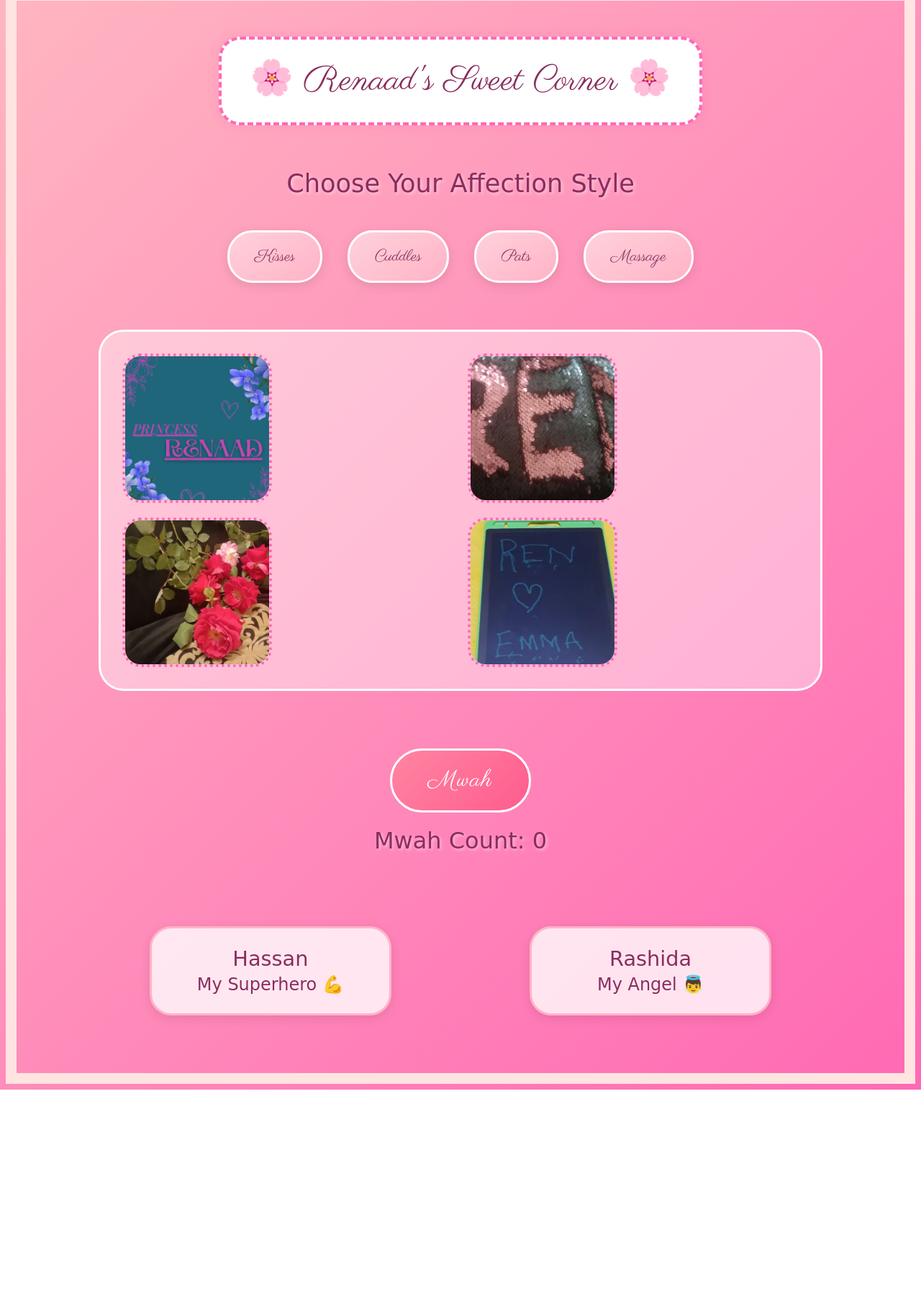
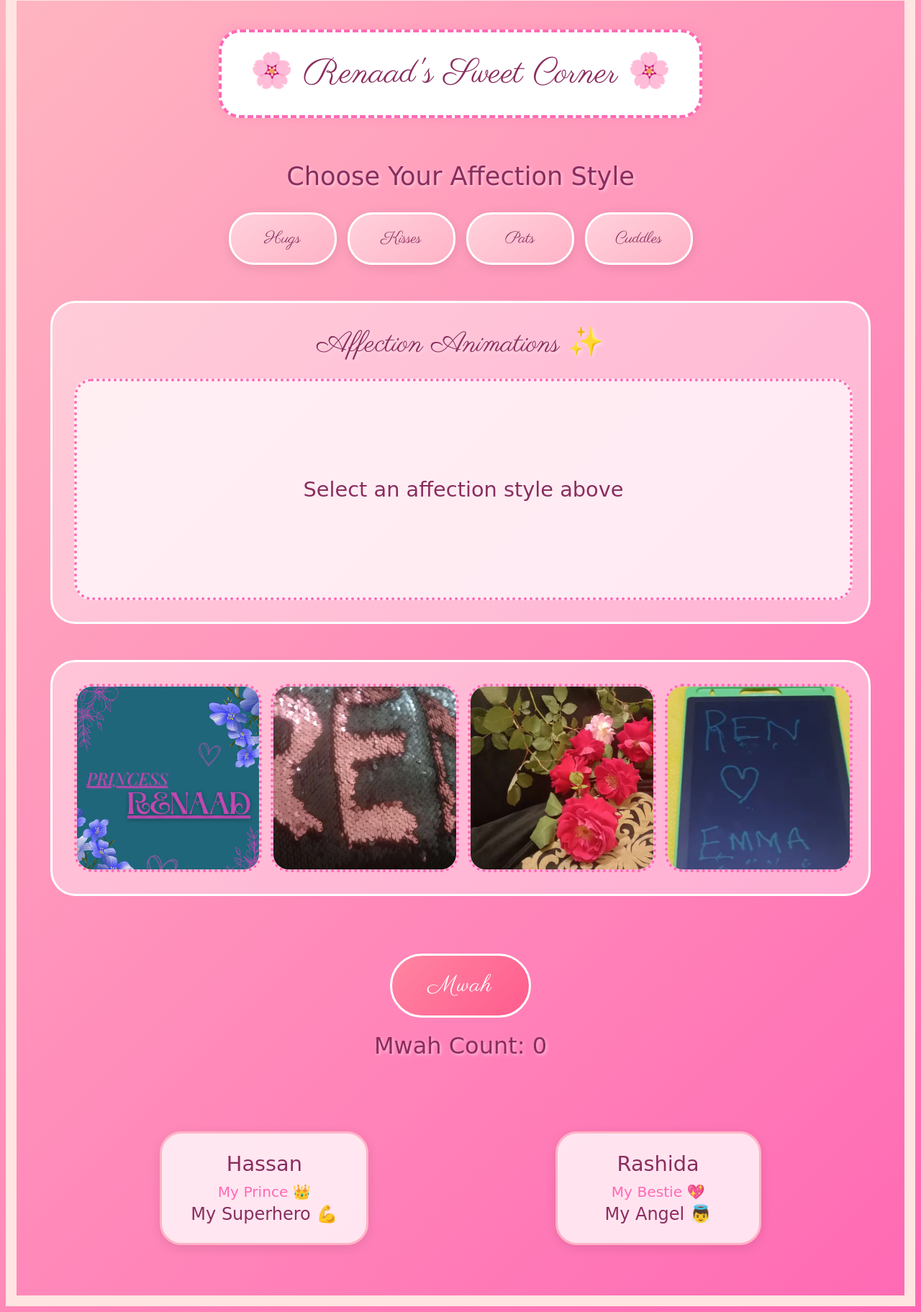
Before and after one commit to shinra-the-great/renaads-site, a plain HTML site: page index.html in a window 1280 px wide. Shown: the part 22-1845 px from the top of the page at 72% size. Before the commit the page ends 1536 px from the top, so only its background shows below. Drawn offline with Linux system fonts and the light colour scheme; a web font is replaced by a local one.

Commit message:
Add files via upload

```diff
--- a/index.html
+++ b/index.html
@@ -13,20 +13,21 @@
             font-family: 'Clicker Script', cursive;
             overflow-x: hidden;
             border: 15px solid #FFE4E1;
-            padding: 30px;
+            padding: 20px;
             position: relative;
             min-height: 100vh;
         }
         .banner {
             font-size: 3em;
             padding: 25px 40px;
-            margin: 20px;
+            margin: 20px auto;
             background: #FFFFFF;
             border-radius: 30px;
             display: inline-block;
             border: 4px dashed #FF69B4;
             box-shadow: 0 0 15px rgba(255,105,180,0.3);
             font-family: 'Parisienne', cursive;
+            max-width: 90%;
         }
         .drop-banner {
             position: absolute;
@@ -54,10 +55,12 @@
         }
         .buttons {
             margin-top: 30px;
+            display: flex;
+            flex-wrap: wrap;
+            justify-content: center;
+            gap: 15px;
         }
         .button {
-            display: inline-block;
-            margin: 15px;
             padding: 18px 35px;
             font-size: 1.4em;
             color: #8A2D5E;
@@ -68,6 +71,7 @@
             transition: 0.3s;
             box-shadow: 0 4px 15px rgba(0,0,0,0.1);
             font-family: 'Parisienne', cursive;
+            min-width: 150px;
         }
         .button:hover {
             transform: scale(1.15) rotate(-3deg);
@@ -75,22 +79,22 @@
         }
         .image-section {
             display: grid;
-            grid-template-columns: repeat(2, 1fr);
+            grid-template-columns: repeat(auto-fit, minmax(150px, 1fr));
             gap: 20px;
             margin: 50px auto;
             padding: 30px;
             background: rgba(255, 255, 255, 0.4);
             border-radius: 35px;
             border: 3px solid #FFFFFF;
-            max-width: 80%;
+            max-width: 90%;
         }
         .image-box {
-            width: 200px;
-            height: 200px;
+            width: 100%;
             border-radius: 25px;
             border: 4px dotted #FF69B4;
+            aspect-ratio: 1/1;
+            object-fit: cover;
             transition: transform 0.3s;
-            object-fit: cover;
         }
         .mwah-button {
             margin-top: 30px;
@@ -117,19 +121,73 @@
             color: #8A2D5E;
             text-shadow: 2px 2px 4px rgba(255,255,255,0.5);
         }
+
+        /* GIF Animation Section */
+        .gif-section {
+            background: rgba(255, 255, 255, 0.4);
+            border-radius: 35px;
+            border: 3px solid #FFFFFF;
+            padding: 30px;
+            margin: 50px auto;
+            max-width: 90%;
+        }
+        .gif-header {
+            font-family: 'Parisienne', cursive;
+            color: #8A2D5E;
+            font-size: 2.5em;
+            margin-bottom: 20px;
+            text-shadow: 2px 2px 4px rgba(255,255,255,0.5);
+        }
+        .gif-display {
+            width: 100%;
+            height: 300px;
+            border-radius: 25px;
+            border: 4px dotted #FF69B4;
+            background: rgba(255, 255, 255, 0.7);
+            display: flex;
+            align-items: center;
+            justify-content: center;
+            overflow: hidden;
+            margin: 0 auto;
+        }
+        .gif-display img {
+            max-width: 100%;
+            max-height: 100%;
+            display: none;
+        }
+        .gif-placeholder {
+            font-size: 1.8em;
+            color: #8A2D5E;
+        }
+        .loading-spinner {
+            display: none;
+            width: 50px;
+            height: 50px;
+            border: 5px solid #FFB6C1;
+            border-radius: 50%;
+            border-top-color: #FF69B4;
+            animation: spin 1s ease-in-out infinite;
+        }
+        @keyframes spin {
+            to { transform: rotate(360deg); }
+        }
+
+        /* Footer with Family Titles */
         .footer {
             display: flex;
+            flex-wrap: wrap;
             justify-content: space-around;
             margin: 80px auto 30px;
             padding: 20px;
             max-width: 90%;
+            gap: 20px;
         }
         .name-box {
             background: rgba(255, 255, 255, 0.8);
             padding: 25px 40px;
             border-radius: 30px;
             font-size: 1.8em;
-            width: 250px;
+            min-width: 200px;
             border: 3px solid #FFB3C6;
             box-shadow: 0 4px 15px rgba(0,0,0,0.1);
             transition: transform 0.3s;
@@ -137,6 +195,37 @@
         .name-box:hover {
             transform: rotate(2deg) scale(1.05);
         }
+        .family-title {
+            display: block;
+            font-size: 0.7em;
+            margin-top: 10px;
+            color: #FF69B4;
+        }
+
+        /* Mobile Responsiveness */
+        @media (max-width: 600px) {
+            .banner {
+                font-size: 2em;
+                padding: 15px 25px;
+            }
+            .button {
+                padding: 15px 25px;
+                font-size: 1.2em;
+            }
+            .gif-display {
+                height: 250px;
+            }
+            .mwah-button {
+                padding: 15px 40px;
+                font-size: 1.7em;
+            }
+            .name-box {
+                padding: 15px 25px;
+                font-size: 1.5em;
+            }
+        }
+
+        /* Animations */
         @keyframes sparkle {
             0% { opacity: 0; }
             50% { opacity: 1; }
@@ -167,10 +256,20 @@
     <div class="drop-banner">You're My Sunshine! 🌼</div>
 
     <div class="buttons">
-        <button class="button">Kisses</button>
-        <button class="button">Cuddles</button>
-        <button class="button">Pats</button>
-        <button class="button">Massage</button>
+        <button class="button" onclick="fetchGif('hug')">Hugs</button>
+        <button class="button" onclick="fetchGif('kiss')">Kisses</button>
+        <button class="button" onclick="fetchGif('pat')">Pats</button>
+        <button class="button" onclick="fetchGif('cuddle')">Cuddles</button>
+    </div>
+
+    <!-- GIF Animation Display Section -->
+    <div class="gif-section">
+        <div class="gif-header">Affection Animations ✨</div>
+        <div class="gif-display" id="gifDisplay">
+            <div class="gif-placeholder">Select an affection style above</div>
+            <div class="loading-spinner" id="loadingSpinner"></div>
+            <img id="currentGif" style="display:none;">
+        </div>
     </div>
 
     <div class="image-section">
@@ -184,11 +283,28 @@
     <div class="mwah-counter" id="mwahCounter">Mwah Count: 0</div>
 
     <div class="footer">
-        <div class="name-box">Hassan<br><small>My Superhero 💪</small></div>
-        <div class="name-box">Rashida<br><small>My Angel 👼</small></div>
+        <div class="name-box">
+            Hassan
+            <span class="family-title">My Prince 👑</span>
+            <small>My Superhero 💪</small>
+        </div>
+        <div class="name-box">
+            Rashida
+            <span class="family-title">My Bestie 💖</span>
+            <small>My Angel 👼</small>
+        </div>
     </div>
 
     <script>
+        // Giphy API configuration
+        const GIPHY_API_KEY = 'hpvZycW22qCjn5cRM1xtWB8NKq4dQ2My'; // Public beta key
+        const GIF_CATEGORIES = {
+            hug: ['anime hug', 'cute hug', 'bear hug'],
+            kiss: ['anime kiss', 'cute kiss', 'blow kiss'],
+            pat: ['anime head pat', 'petting cat', 'cute pat'],
+            cuddle: ['anime cuddle', 'couple cuddle', 'cute cuddle']
+        };
+
         let mwahCount = 0;
         function incrementMwah() {
             mwahCount++;
@@ -215,8 +331,48 @@
                 setTimeout(() => sparkle.remove(), 1500);
             }
 
-            // Remove heart after animation
             setTimeout(() => heart.remove(), 800);
+        }
+
+        // Fetch random GIF from Giphy
+        async function fetchGif(type) {
+            const display = document.getElementById('gifDisplay');
+            const placeholder = display.querySelector('.gif-placeholder');
+            const gifElement = document.getElementById('currentGif');
+            const spinner = document.getElementById('loadingSpinner');
+
+            // Show loading state
+            placeholder.style.display = 'none';
+            gifElement.style.display = 'none';
+            spinner.style.display = 'block';
+
+            try {
+                // Select random search term from category
+                const searchTerm = GIF_CATEGORIES[type][Math.floor(Math.random() * GIF_CATEGORIES[type].length)];
+                const response = await fetch(`https://api.giphy.com/v1/gifs/search?api_key=${GIPHY_API_KEY}&q=${encodeURIComponent(searchTerm)}&limit=20&rating=g`);
+                const data = await response.json();
+
+                if (data.data && data.data.length > 0) {
+                    // Get random GIF from results
+                    const randomGif = data.data[Math.floor(Math.random() * data.data.length)];
+                    const gifUrl = randomGif.images.original.url;
+
+                    // Display the GIF
+                    gifElement.onload = function() {
+                        spinner.style.display = 'none';
+                        gifElement.style.display = 'block';
+                    };
+                    gifElement.src = gifUrl;
+                    gifElement.alt = `${type} animation`;
+                } else {
+                    throw new Error('No GIFs found');
+                }
+            } catch (error) {
+                console.error('Error fetching GIF:', error);
+                spinner.style.display = 'none';
+                placeholder.style.display = 'block';
+                placeholder.textContent = 'Could not load GIF, please try again';
+            }
         }
     </script>
 </body>
```
